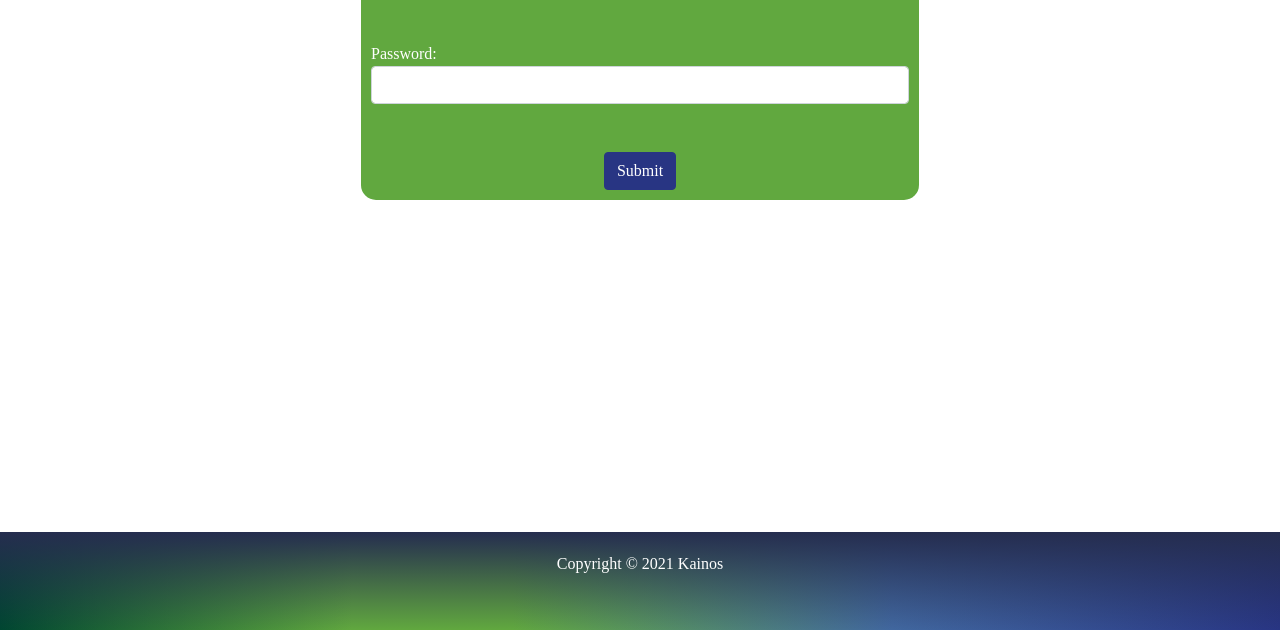
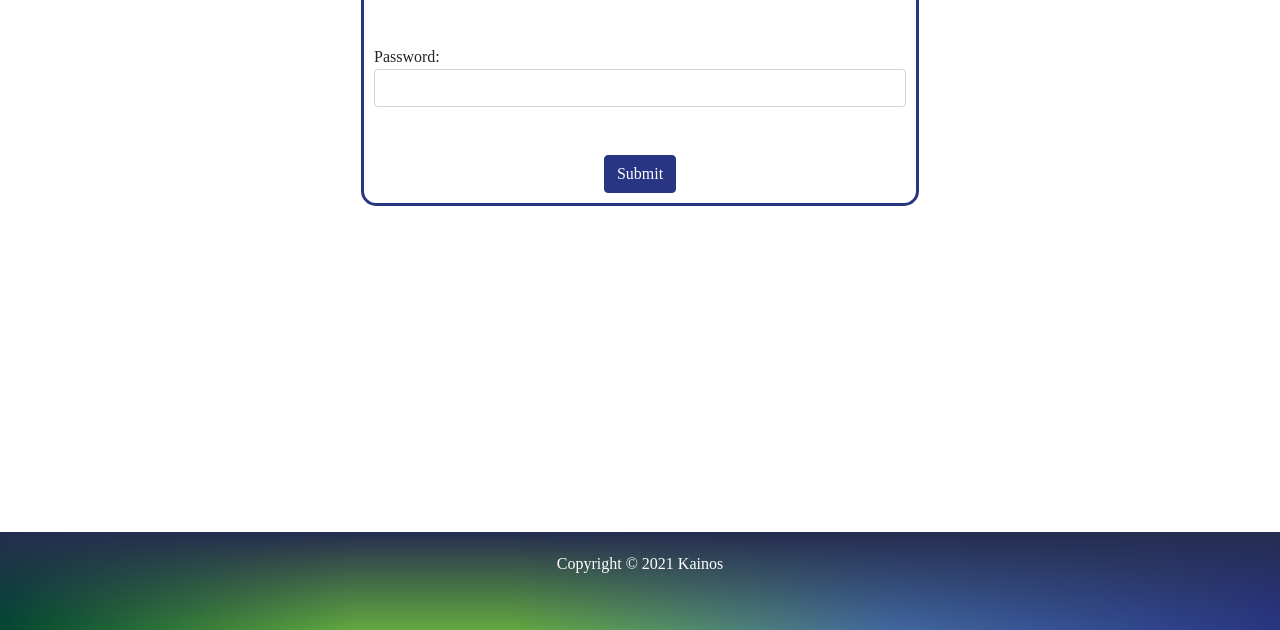
Before and after one commit to Emanity/pressF-frontend, a website: page views/login.html in a window 1280 px wide. Shown: the part 212-842 px from the top of the page. Drawn offline with nearby package versions, Linux system fonts and the light colour scheme; files that its build step writes are made by us from their sources; a web font is replaced by a local one.

Commit message:
Border color change

```diff
--- a/public/style.css
+++ b/public/style.css
@@ -120,8 +120,8 @@ footer p {
 }
 
 #accent-color {
-    background-color: #61a83f;
-    color: #ffffff;
+    border: solid #283583;
+    color: #00000;
     padding: 10px;
     border-radius: 15px;
 }
```
